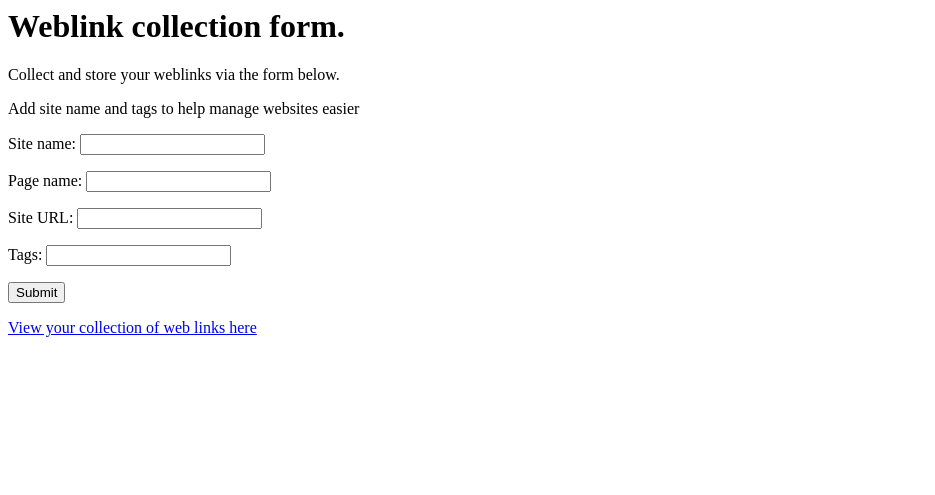
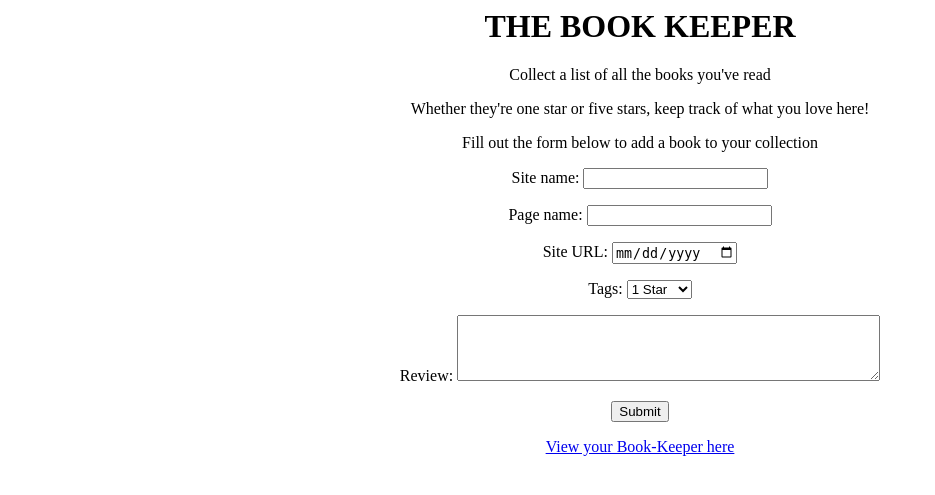
Before and after one commit to bekrol/cosc349-assn1, a PHP site: page / in a window 1280 px wide. Shown: the top 495 px of the page, without its empty margins (0-935 px from the left). Run offline with PHP 8.4, Linux system fonts and the light colour scheme.

Commit message:
Changed app to book shelf of books read

```diff
--- a/www/index.php
+++ b/www/index.php
@@ -1,48 +1,49 @@
 <!DOCTYPE HTML PUBLIC "-//IETF//DTD HTML//EN">
 <html>
-<head><title>Weblink collection</title>
-<style>
-th { text-align: left; }
-
-table, th, td {
-  border: 2px solid grey;
-  border-collapse: collapse;
-}
-
-th, td {
-  padding: 0.2em;
-}
-</style>
+<head><title>Book keeper</title>
 </head>
 
 <body>
-  <h1>Weblink collection form.</h1>
+  <center>
+  <h1>THE BOOK KEEPER</h1>
 
-  <p>Collect and store your weblinks via the form below.</p>
-  <p>Add site name and tags to help manage websites easier</p>
+  <p>Collect a list of all the books you've read</p>
+  <p>Whether they're one star or five stars, keep track of what you love here!</p>
+
+  <p>Fill out the form below to add a book to your collection</p>
 
   <form action="input.php" method="POST">
   <p>
-    <label for="siteName">Site name:</label>
-    <input type="text" name="siteName" id="siteName" required><br>
+    <label for="bookName">Site name:</label>
+    <input type="text" name="bookName" id="bookName" required><br>
   </p>
   <p>
-    <label for="sitePage">Page name:</label>
-    <input type="text" name="sitePage" id="sitePage" required><br>
+    <label for="author">Page name:</label>
+    <input type="text" name="author" id="author" required><br>
   <p>
-    <label for="siteURL">Site URL:</label>
-    <input type="text" name="siteURL" id="siteURL" required><br>
+    <label for="dateFinished">Site URL:</label>
+    <input type="date" name="dateFinished" id="dateFinished" required><br>
   </p>
   <p>
-    <label for="tags">Tags:</label>
-    <input type="text" name="tags" id="tags" required><br>
+    <label for="stars">Tags:</label>
+    <select id="stars" name="stars">
+      <option value="1">1 Star</option>
+      <option value="2">2 Stars</option>
+      <option value="3">3 Stars</option>
+      <option value="4">4 Stars</option>
+      <option value="5">5 Stars</option>
+    </select>
+  </p>
+  <p>
+    <label for="review">Review:</label>
+    <textarea id="review" name="review" rows="4" cols="50"></textarea>
   </p>
 
     <input type="submit" value="Submit">
 
   </form>
 
-  <a href="database.php">View your collection of web links here</a>
+  <a href="database.php">View your Book-Keeper here</a>
 
 </body>
 </html>
```
